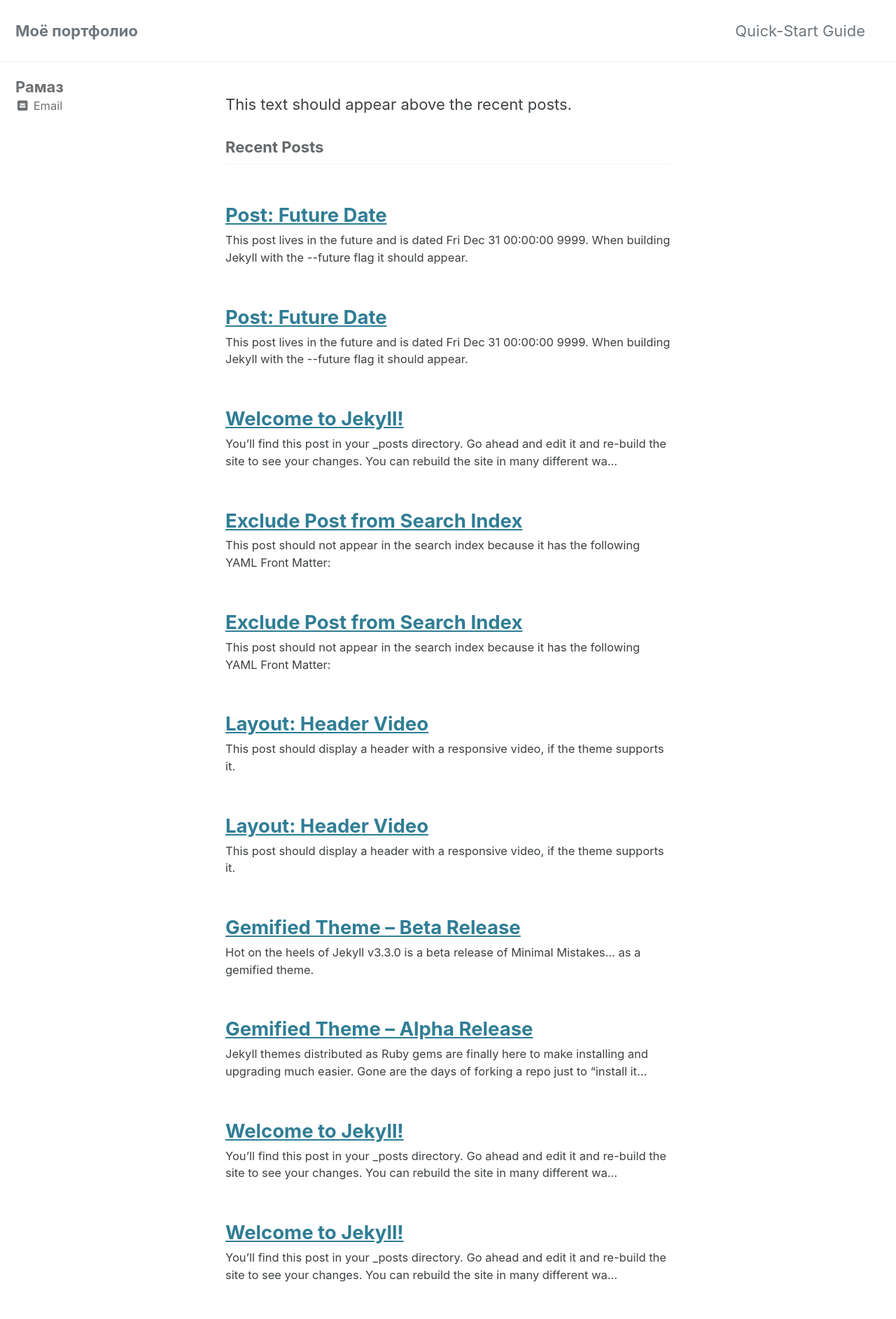
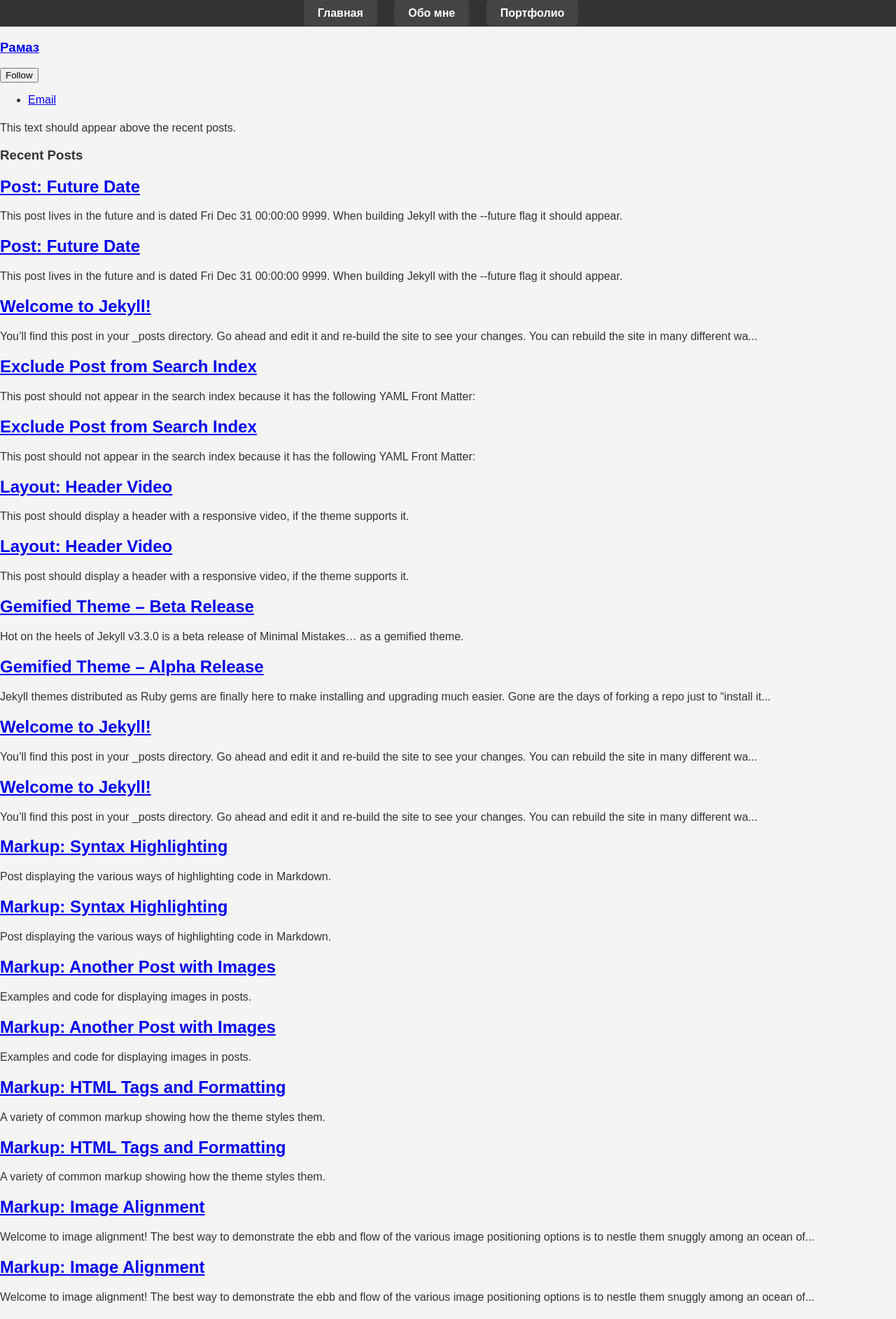
Before and after one commit to RamazSafin/my-portfolio, a Jekyll site: the page built from test/index.html, in a window 1280 px wide. Shown: the top 1885 px of the page at 70% size. Built offline with Jekyll 4.4.1, drawn with Linux system fonts in a browser that asks for light colours; cached includes are drawn as plain includes; some of the changed text lies outside the part shown.

Commit message:
Добавлены страницы, навигация и стили

```diff
--- a/_config.yml
+++ b/_config.yml
@@ -1,7 +1,7 @@
 title: "Моё портфолио"
 description: "Важность портфолио для программиста и мой опыт."
 baseurl: "" # Убедитесь, что пусто для GitHub Pages
-url: "https://ВАШЕ_ИМЯ.github.io" # Укажите ваш GitHub Pages URL
+url: "https://ramazsafin.github.io/" # Укажите ваш GitHub Pages URL
 theme: minimal-mistakes-jekyll
 
 # Навигация (добавим ссылки на страницы)
--- a/_layouts/default.html
+++ b/_layouts/default.html
@@ -1,36 +1,28 @@
----
----
+<!DOCTYPE html>
+<html lang="ru">
+<head>
+  <meta charset="UTF-8">
+  <meta name="viewport" content="width=device-width, initial-scale=1.0">
+  <title>{{ page.title }}</title>
+  <link rel="stylesheet" href="{{ "/assets/css/style.css" | relative_url }}">
+</head>
+<body>
+  <header>
+    <nav>
+      <ul>
+        {% for item in site.nav %}
+          <li><a href="{{ item.url }}">{{ item.title }}</a></li>
+        {% endfor %}
+      </ul>
+    </nav>
+  </header>
 
-<!doctype html>
-{% include copyright.html %}
-<html lang="{{ site.locale | replace: "_", "-" | default: "en" }}" class="no-js">
-  <head>
-    {% include head.html %}
-    {% include head/custom.html %}
-  </head>
+  <main>
+    {{ content }}
+  </main>
 
-  <body class="layout--{{ page.layout | default: layout.layout }}{% if page.classes or layout.classes %}{{ page.classes | default: layout.classes | join: ' ' | prepend: ' ' }}{% endif %}" dir="{% if site.rtl %}rtl{% else %}ltr{% endif %}">
-    {% include_cached skip-links.html %}
-    {% include_cached masthead.html %}
-
-    <div class="initial-content">
-      {{ content }}
-      {% include after-content.html %}
-    </div>
-
-    {% if site.search == true %}
-      <div class="search-content">
-        {% include_cached search/search_form.html %}
-      </div>
-    {% endif %}
-
-    <div id="footer" class="page__footer">
-      <footer>
-        {% include footer/custom.html %}
-        {% include_cached footer.html %}
-      </footer>
-    </div>
-
-    {% include scripts.html %}
-  </body>
+  <footer>
+    <p>&copy; 2025 Рамаз</p>
+  </footer>
+</body>
 </html>
--- /dev/null
+++ b/assets/css/style.css
@@ -0,0 +1,38 @@
+body {
+    font-family: Arial, sans-serif;
+    background-color: #f4f4f4;
+    color: #333;
+    margin: 0;
+    padding: 0;
+  }
+
+  header {
+    background-color: #333;
+    padding: 10px 0;
+  }
+
+  nav ul {
+    list-style-type: none;
+    margin: 0;
+    padding: 0;
+    text-align: center;
+  }
+
+  nav li {
+    display: inline-block;
+    margin-right: 20px;
+  }
+
+  nav a {
+    color: white;
+    text-decoration: none;
+    font-weight: bold;
+    padding: 10px 20px;
+    background-color: #444;
+    border-radius: 5px;
+    transition: background-color 0.3s ease;
+  }
+
+  nav a:hover {
+    background-color: #666;
+  }
```
Also changed, not shown: about.md (added, +8 -0 lines), index.md (added, +8 -0 lines), portfolio.md (added, +8 -0 lines), README.md (deleted).
